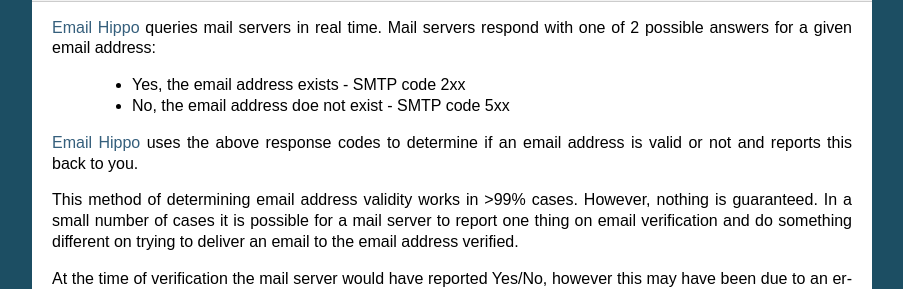
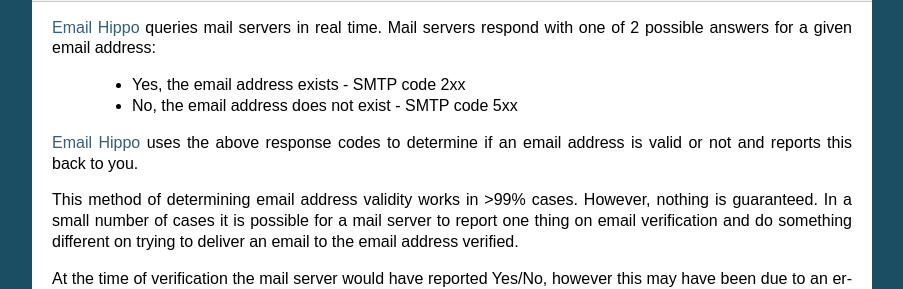
Before and after one commit to emh-Jo-Shinner/email-verify-api-docs, a Sphinx documentation site: the page built from docs/frequently-asked-questions.rst, in a window 1280 px wide and 900 px high, scrolled down 1750 px. Shown: the part 163-452 px from the top of the window, without its empty margins (198-1101 px from the left). Built offline with Sphinx 7.4.7, drawn with Linux system fonts in a browser that asks for light colours.

Commit message:
Update frequently-asked-questions.rst
Typo correction

```diff
--- a/docs/frequently-asked-questions.rst
+++ b/docs/frequently-asked-questions.rst
@@ -84,7 +84,7 @@
 `Email Hippo`_ queries mail servers in real time. Mail servers respond with one of 2 possible answers for a given email address:
 
  * Yes, the email address exists - SMTP code 2xx
- * No, the email address doe not exist - SMTP code 5xx
+ * No, the email address does not exist - SMTP code 5xx
 
 `Email Hippo`_ uses the above response codes to determine if an email address is valid or not and reports this back to you.
 
```
